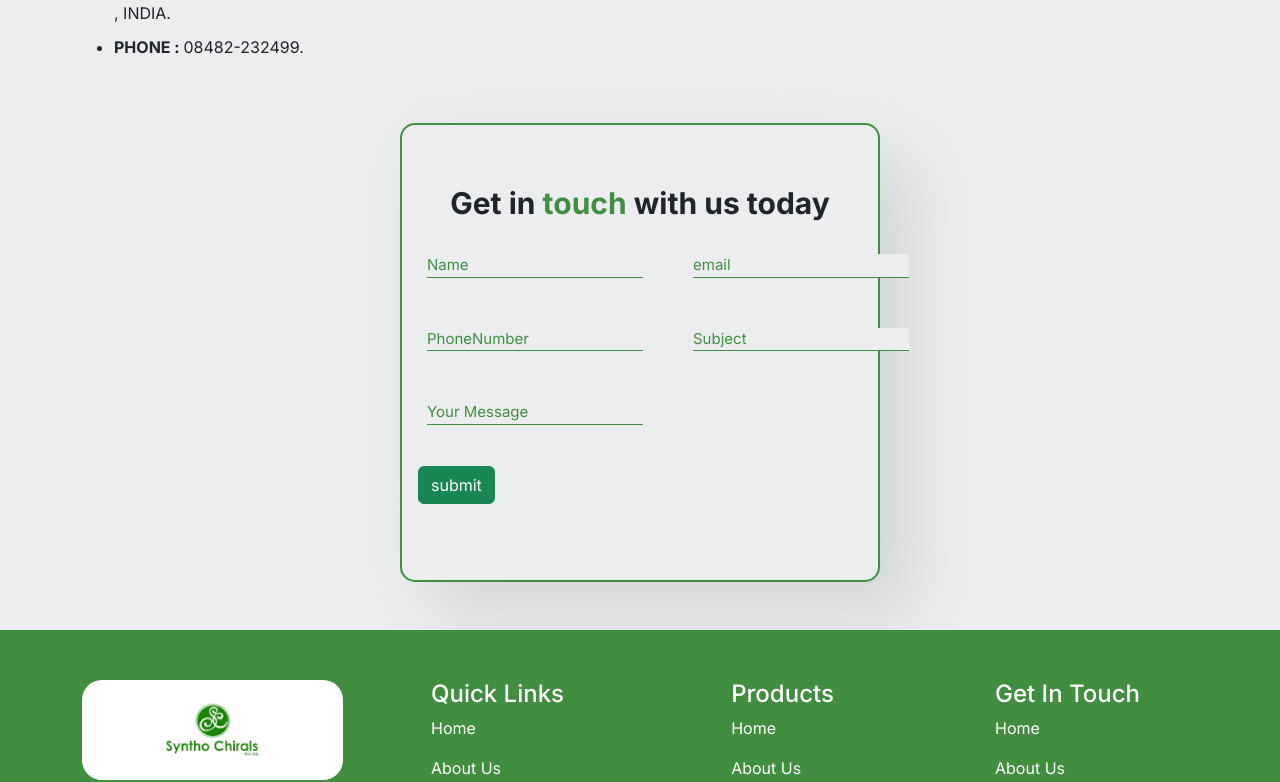
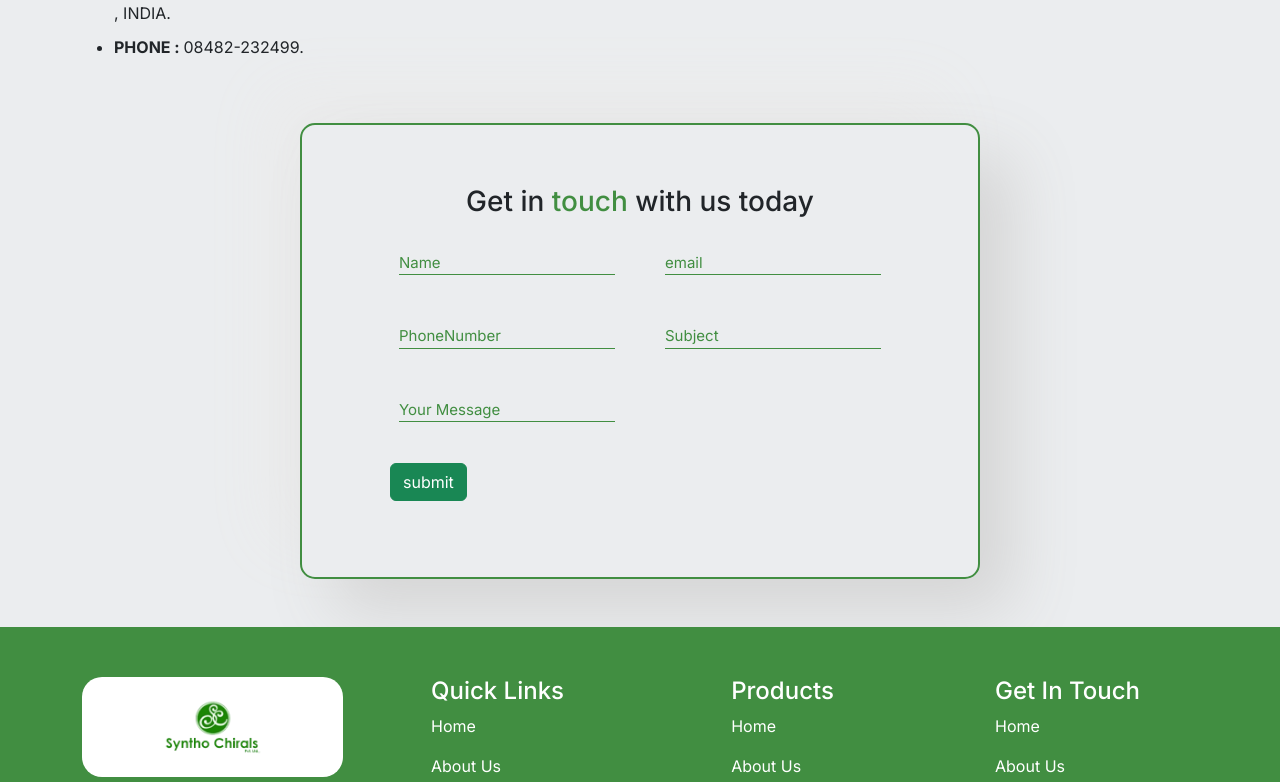
Before and after one commit to CodeConnextechnologies/SynthoCharis, a Next.js app: page /contactus in a window 1280 px wide. Shown: the part 763-1545 px from the top of the page. Built offline with nearby package versions, Linux system fonts and the light colour scheme.

Commit message:
Uploded All Files

```diff
--- a/src/app/globals.css
+++ b/src/app/globals.css
@@ -440,28 +440,74 @@ iframe {
   background: #e0e0e0;
   box-shadow: 5px 5px 10px #d5d5d5, -5px -5px 10px #ebebeb;
 }
+/* /* .contact {
+  padding: 0px 500px !important;
+} */
+@media (max-width: 1440px) {
   .contact {
-  padding: 0px 550px !important;
-}
-@media (max-width: 1440px) {
-  .contact{
-    padding: 0px 400px !important;
+    padding: 0px 500px !important;
   }
 }
+*/
 
-@media (max-width: 1024px) and (max-width: 1440px)  {
-  .contact{
+/* @media (max-width: 1024px) {
+  .contact {
     padding: 0px 150px !important;
   }
+  .contact-border {
+    width: 75%;
+    border: 2px solid #418e41;
+    padding: 60px 0px !important;
+    display: flex;
+    justify-content: space-evenly;
+    align-items: center;
+    border-radius: 15px;
+    box-shadow: 33px 33px 66px #d5d5d5, -33px -33px 66px #ebebeb;
   }
-
-@media (max-width: 768px) {
-  .contact{
-    padding: 0px 100px !important;
+} */
+.head {
+  /* width: 200px; */
+  font-size: 30px;
+  font-weight: 700;
+  text-align: center;
 }
+.con {
+  display: flex;
+  font-size: 20px;
+}
+.contact-border {
+  width: 40%;
+  border: 2px solid #418e41;
+  padding: 60px 0px !important;
+  display: flex;
+  flex-direction: column;
+  justify-content: center;
+  align-items: center;
+  border-radius: 15px;
+  box-shadow: 33px 33px 66px #d5d5d5, -33px -33px 66px #ebebeb;
+}
+@media (min-width: 1201px) and (max-width: 1440px) {
+  .contact {
+    padding: 0px 300px !important;
   }
   .contact-border {
     width: 100%;
+    border: 2px solid #418e41;
+    padding: 60px 0px !important;
+    display: flex;
+    flex-direction: column;
+    justify-content: center;
+    align-items: center;
+    border-radius: 15px;
+    box-shadow: 33px 33px 66px #d5d5d5, -33px -33px 66px #ebebeb;
+  }
+}
+@media (min-width: 769px) and (max-width: 1200px) {
+  .contact {
+    padding: 0px 150px !important;
+  }
+  .contact-border {
+    width: 75%;
     border: 2px solid #418e41;
     padding: 60px 0px !important;
     /* display: flex; */
@@ -469,6 +515,95 @@ iframe {
     align-items: center;
     border-radius: 15px;
     box-shadow: 33px 33px 66px #d5d5d5, -33px -33px 66px #ebebeb;
+  }
+}
+@media (max-width: 768px) {
+  /* .contact {
+    padding: 0px 100px !important;
+  } */
+  .contact-border {
+    width: 55%;
+    /* height: 100vh; */
+    border: 2px solid #418e41;
+    padding: 40px 0px !important;
+    display: flex;
+    flex-direction: column;
+    justify-content: center;
+    align-items: center;
+    border-radius: 15px;
+    box-shadow: 33px 33px 66px #d5d5d5, -33px -33px 66px #ebebeb;
+  }
+  .head {
+    font-size: 10px;
+    font-weight: 700;
+    /* text-align: center; */
+  }
+}
+@media (max-width: 425px) {
+  /* .contact {
+    padding: 0px 150px !important;
+  } */
+  .contact-border {
+    width: 70%;
+    /* height: 100vh; */
+    border: 2px solid #418e41;
+    padding: 40px 0px !important;
+    display: flex;
+    flex-direction: column;
+    justify-content: center;
+    align-items: center;
+    border-radius: 15px;
+    box-shadow: 33px 33px 66px #d5d5d5, -33px -33px 66px #ebebeb;
+  }
+  .head {
+    font-size: 10px;
+    font-weight: 700;
+    /* text-align: center; */
+  }
+}
+@media (max-width: 375px) {
+  /* .contact {
+    padding: 0px 150px !important;
+  } */
+  .contact-border {
+    width: 85%;
+    /* height: 100vh; */
+    border: 2px solid #418e41;
+    padding: 40px 0px !important;
+    display: flex;
+    flex-direction: column;
+    justify-content: center;
+    align-items: center;
+    border-radius: 15px;
+    box-shadow: 33px 33px 66px #d5d5d5, -33px -33px 66px #ebebeb;
+  }
+  .head {
+    font-size: 10px;
+    font-weight: 700;
+    /* text-align: center; */
+  }
+}
+@media (max-width: 320px) {
+  /* .contact {
+    padding: 0px 150px !important;
+  } */
+  .contact-border {
+    width: 95%;
+    /* height: 100vh; */
+    border: 2px solid #418e41;
+    padding: 40px 0px !important;
+    display: flex;
+    flex-direction: column;
+    justify-content: center;
+    align-items: center;
+    border-radius: 15px;
+    box-shadow: 33px 33px 66px #d5d5d5, -33px -33px 66px #ebebeb;
+  }
+  .head {
+    font-size: 10px;
+    font-weight: 700;
+    /* text-align: center; */
+  }
 }
 
 .contact_input input {
@@ -483,16 +618,7 @@ iframe {
   color: #418e41;
   padding: 5px 0px;
 }
-.head {
-  /* width: 200px; */
-  font-size: 30px;
-  font-weight: 700;
-  text-align: center;
-}
-.con {
-  display: flex;
-  font-size: 20px;
-}
+
 .footer-col {
   display: flex;
   justify-content: center;
@@ -627,7 +753,7 @@ iframe {
   font-weight: bold;
 }
 
-.g-img{
+.g-img {
   width: 100%;
   height: 550px;
   border: 4px solid green;
@@ -640,7 +766,7 @@ iframe {
 }
 
 @media (max-width: 1024px) {
-  .g-img{
+  .g-img {
     width: 100%;
     height: 500px;
     border: 4px solid green;
@@ -654,7 +780,7 @@ iframe {
 }
 
 @media (max-width: 768px) {
-  .g-img{
+  .g-img {
     width: 100%;
     height: 450px;
     border: 4px solid green;
@@ -668,7 +794,7 @@ iframe {
 }
 
 @media (max-width: 425px) {
-  .g-img{
+  .g-img {
     width: 100%;
     height: 350px;
     border: 4px solid green;
--- a/src/app/page.js
+++ b/src/app/page.js
@@ -18,6 +18,7 @@ import p3 from "./assets/p-3.png";
 import b1 from "./assets/b-1.png";
 import b2 from "./assets/b-2.png";
 import b3 from "./assets/b-3.png";
+
 import Footer from "./component/Footer";
 import img from "./assets/image2.jpg";
 export default function Home() {
```
Also changed, not shown: src/app/contactus/page.jsx (+14 -2 lines). Lines whose indentation alone changed are shown as unchanged.
